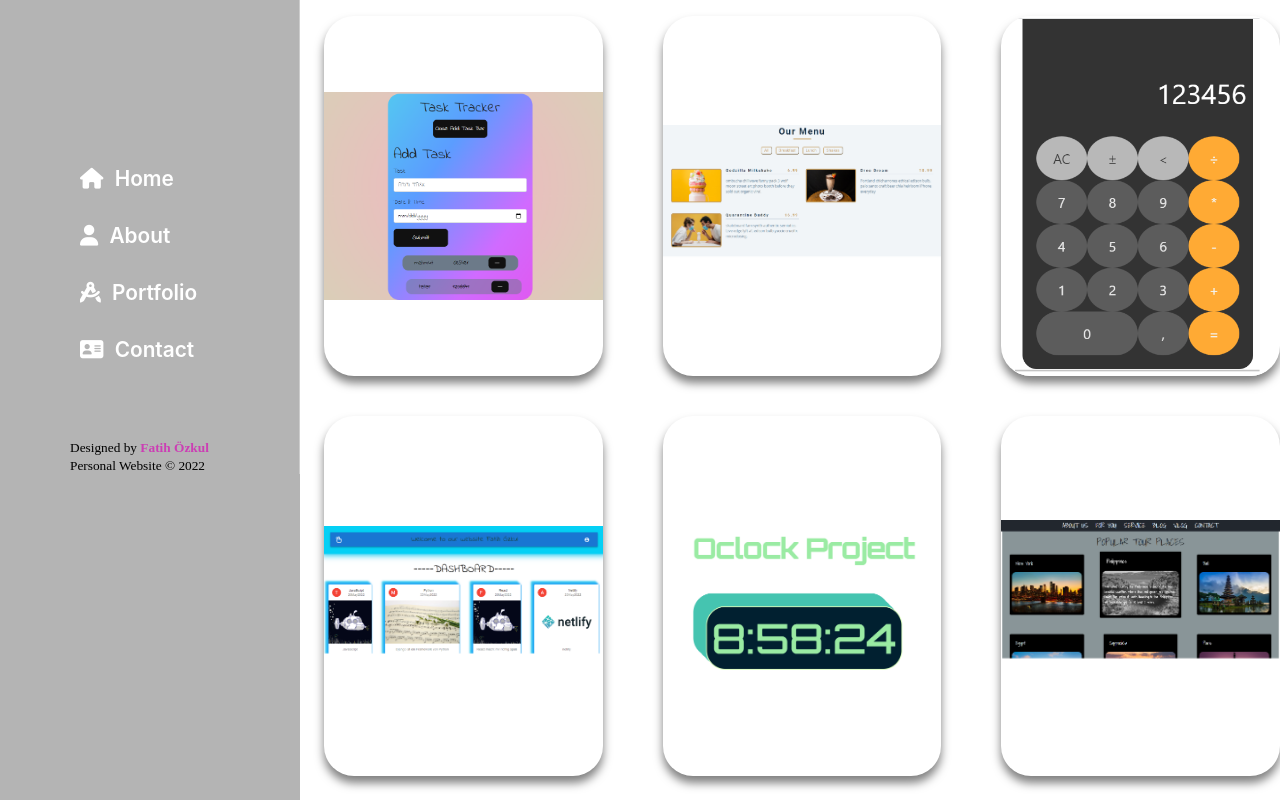
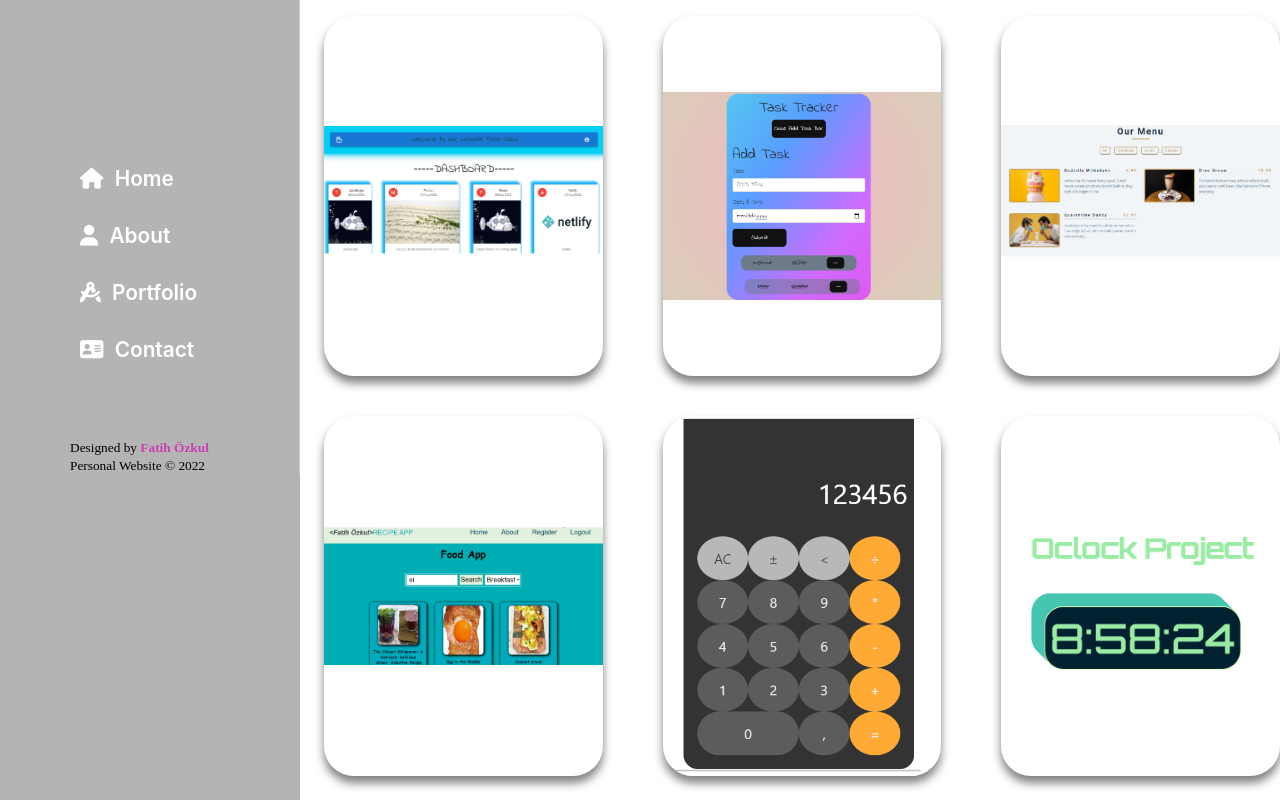
Before and after one commit to fatihozkul35/MyPortFolioWebsite, a React (Create React App) app: page /portfolio in a window 1280 px wide. Shown: the top 800 px of the page. Built offline with nearby package versions, Linux system fonts and the light colour scheme; a web font is replaced by a local one.

Commit message:
minor changes were made and ready for deploy

```diff
--- a/src/Pages/Portfolio/Portfolio.js
+++ b/src/Pages/Portfolio/Portfolio.js
@@ -3,6 +3,12 @@ import "./Portfolio.css";
 import Navbar from "../../Components/Navbar/Navbar";
 
 const projectsOfData = [
+  {
+    link: "https://reactcapstoneproject.netlify.app/",
+    img: "/static/images/react-capstone.png",
+    title: "To Do App",
+    description: `Lorem ipsum dolor sit amet consectetur adipisicing elit. Saepe, hic.`,
+  },
   {
     link: "https://reacttodocreatinbyadamsandler.netlify.app/",
     img: "/static/images/ToDoAPP-react.png",
@@ -16,17 +22,18 @@ const projectsOfData = [
     description: `Lorem ipsum dolor sit amet consectetur adipisicing elit. Saepe, hic.`,
   },
   {
+    link: "https://recipe-app-api-axios.netlify.app/",
+    img: "/static/images/recipe-app-API.png",
+    title: "To Do App",
+    description: `Lorem ipsum dolor sit amet consectetur adipisicing elit. Saepe, hic.`,
+  },
+  {
     link: "https://008calculator.netlify.app/",
     img: "/static/images/JavaScriptCalculator.png",
     title: "Calculator App",
     description: `Lorem ipsum dolor sit amet consectetur adipisicing elit. Saepe, hic.`,
   },
-  {
-    link: "https://reactcapstoneproject.netlify.app/",
-    img: "/static/images/react-capstone.png",
-    title: "To Do App",
-    description: `Lorem ipsum dolor sit amet consectetur adipisicing elit. Saepe, hic.`,
-  },
+
   {
     link: "https://oclockproject.netlify.app/",
     img: "/static/images/react-Oclock.png",
@@ -36,12 +43,6 @@ const projectsOfData = [
   {
     link: "https://react-tourplaces.netlify.app/",
     img: "/static/images/React-Tour-Places.png",
-    title: "To Do App",
-    description: `Lorem ipsum dolor sit amet consectetur adipisicing elit. Saepe, hic.`,
-  },
-  {
-    link: "https://recipe-app-api-axios.netlify.app/",
-    img: "/static/images/recipe-app-API.png",
     title: "To Do App",
     description: `Lorem ipsum dolor sit amet consectetur adipisicing elit. Saepe, hic.`,
   },
```
